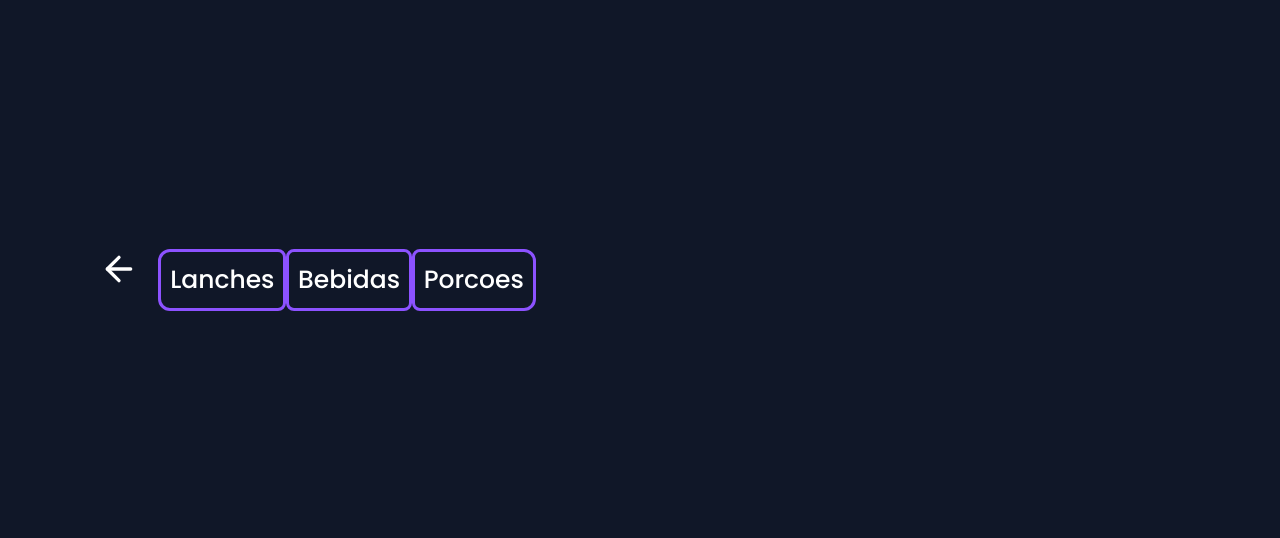
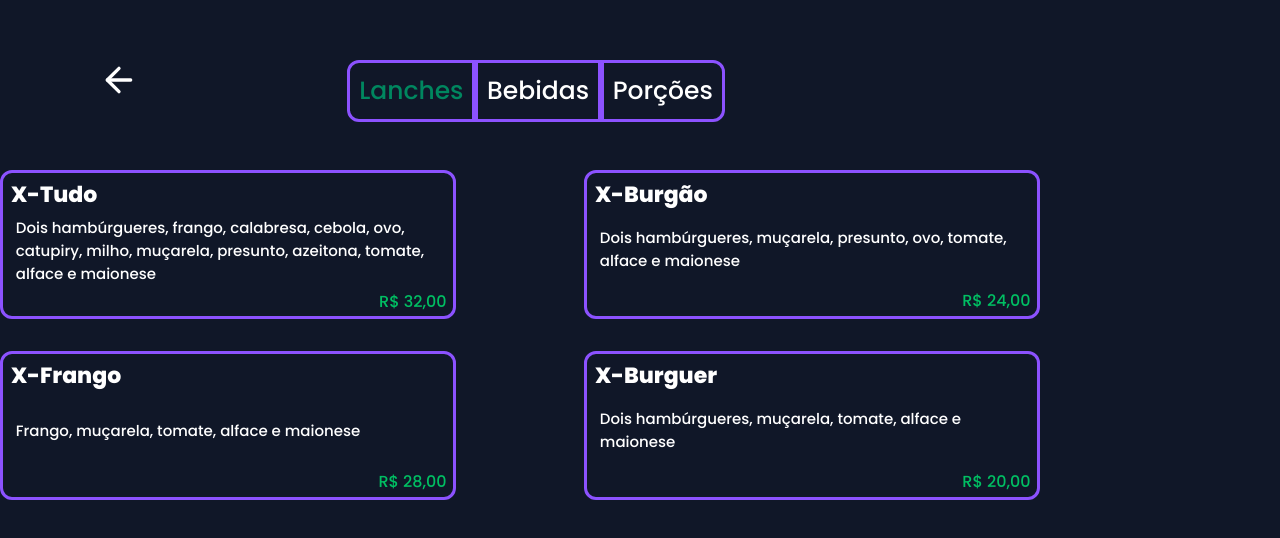
Before and after one commit to eualbino/Restaurante, a React (Vite) app: page /lanchesMenu in a window 1280 px wide. Shown: the part 144-682 px from the top of the page. Built offline with nearby package versions, Linux system fonts and the light colour scheme; the HTML template or start-up script is replaced by a standard one.

Commit message:
Menu Finalizado

```diff
--- a/src/components/Header/index.tsx
+++ b/src/components/Header/index.tsx
@@ -9,7 +9,7 @@ interface headerProps {
 
 const Header = ({ children }: headerProps) => {
   function backPagePrevious() {
-    window.history.back()
+    window.history.back();
   }
   return (
     <HeaderContainer>
@@ -23,24 +23,34 @@ const Header = ({ children }: headerProps) => {
           <ArrowLeft size={40} />
         </button>
       )}
-      {location.pathname === "/lanchesMenu" || location.pathname === "/bebidasMenu" || location.pathname === "/porcoesMenu" ?
+      {location.pathname === "/lanchesMenu" ||
+      location.pathname === "/bebidasMenu" ||
+      location.pathname === "/porcoesMenu" ? (
         <HeaderMenuContain>
+          <nav>
+            <NavLink to="/lanchesMenu" title="Menu de lanches">
               <button>
                 <span>Lanches</span>
               </button>
+            </NavLink>
+            <NavLink to="/bebidasMenu" title="Menu de bebidas">
               <button>
                 <span>Bebidas</span>
               </button>
+            </NavLink>
+            <NavLink to="/porcoesMenu" title="Menu de porcoes">
               <button>
-          <span>Porcoes</span>
+                <span>Porções</span>
               </button>
+            </NavLink>
+          </nav>
         </HeaderMenuContain>
-      :
-      (<h1>{children}</h1>)}
+      ) : (
+        <h1>{children}</h1>
+      )}
 
       <span></span>
     </HeaderContainer>
-
   );
 };
 
--- a/src/components/Header/styles.ts
+++ b/src/components/Header/styles.ts
@@ -10,6 +10,11 @@ export const HeaderContainer = styled.header`
     text-decoration: none;
     color: ${(props) => props.theme.white};
   }
+
+  a:nth-child(1){
+     margin-left: 5rem;
+  }
+
   button {
     color: ${(props) => props.theme.white};
     margin-left: 5rem;
@@ -18,32 +23,47 @@ export const HeaderContainer = styled.header`
     cursor: pointer;
   }
   h1 {
-    margin-right: 10.5rem;
+    margin-right: 7.5rem;
     font-size: 2.6rem;
   }
 `;
 
 export const HeaderMenuContain = styled.div`
   display: flex;
-  margin-right: 9.7rem;
+  margin-right: 12.9rem;
   margin-top: 1rem;
+
+  nav{
+    display: flex;
+  }
+
+  a {
+    border: 3px solid ${(props) => props.theme["purple-500"]};
+
     button {
       margin: 0px;
       justify-content: center;
-    border: 3px solid ${(props) => props.theme["purple-500"]};
       cursor: pointer;
       padding: 0.55rem;
       font-size: 25px;
+
       &:hover {
         color: ${(props) => props.theme["green-300"]};
       }
+    }
+
     &:first-child {
       border-top-left-radius: 12px;
       border-bottom-left-radius: 12px;
     }
+
     &:last-child {
       border-top-right-radius: 12px;
       border-bottom-right-radius: 12px;
     }
+
+    &.active span{
+      color: ${(props) => props.theme["green-500"]};
+    }
   }
 `;
--- a/src/pages/Menu/BebidasMenu/index.tsx
+++ b/src/pages/Menu/BebidasMenu/index.tsx
@@ -1,5 +1,46 @@
+import Header from "../../../components/Header";
+import { BebidasMenuContainer, MainDivBebidas, PriceBebidas, TitleBebidas } from "./styles";
+
 const BebidasMenu = () => {
-    return ( <h1>BebidasMenu</h1> );
-}
+  return (
+    <div>
+      <Header />
+      <BebidasMenuContainer>
+        <MainDivBebidas>
+            <TitleBebidas>
+              <span>Água mineral 500ml</span>
+            </TitleBebidas>
+            <PriceBebidas>
+              <span>R$ 24,00</span>
+            </PriceBebidas>
+        </MainDivBebidas>
+        <MainDivBebidas>
+            <TitleBebidas>
+              <span>Coca-Cola 2L</span>
+            </TitleBebidas>
+            <PriceBebidas>
+              <span>R$ 24,00</span>
+            </PriceBebidas>
+        </MainDivBebidas>
+        <MainDivBebidas>
+            <TitleBebidas>
+              <span>Chope 350ml</span>
+            </TitleBebidas>
+            <PriceBebidas>
+              <span>R$ 24,00</span>
+            </PriceBebidas>
+        </MainDivBebidas>
+        <MainDivBebidas>
+            <TitleBebidas>
+              <span>H2O Limoneto</span>
+            </TitleBebidas>
+            <PriceBebidas>
+              <span>R$ 24,00</span>
+            </PriceBebidas>
+        </MainDivBebidas>
+      </BebidasMenuContainer>
+    </div>
+  );
+};
 
 export default BebidasMenu;
--- a/src/pages/Menu/BebidasMenu/styles.ts
+++ b/src/pages/Menu/BebidasMenu/styles.ts
@@ -0,0 +1,36 @@
+import { styled } from "styled-components";
+
+export const BebidasMenuContainer = styled.div`
+    padding-top: 3rem;
+    display: grid;
+    grid-template-columns: 1fr 1fr;
+    column-gap: 8rem;
+    row-gap: 2rem;
+    margin: 0 auto;
+    width: 65rem;
+`;
+
+export const MainDivBebidas = styled.div`
+    display: flex;
+    flex-direction: column;
+    border: 3px solid ${props => props.theme["purple-500"]};
+    border-radius: 12px;
+    justify-content: space-between;
+    height: 6rem;
+`;
+
+export const TitleBebidas = styled.div`
+    margin-left: 0.5rem;
+    margin-top: 0.3rem;
+    font-size: 24px;
+    font-weight: bold;
+`;
+
+export const PriceBebidas = styled.div`
+    font-size: 18px;
+    font-weight: 600;
+    text-align: right;
+    margin-right: 0.4rem;
+    padding-bottom: 3px;
+    color: ${props => props.theme["green-300"]};
+`;
--- a/src/pages/Menu/LanchesMenu/index.tsx
+++ b/src/pages/Menu/LanchesMenu/index.tsx
@@ -1,11 +1,74 @@
 import Header from "../../../components/Header";
+import {
+  LanchesMenuContainer,
+  MainDivLanches,
+  PriceLanches,
+  TextLanches,
+  TitleLanches,
+} from "./styles";
 
 const LanchesMenu = () => {
   return (
     <div>
-      <div>
-        <Header  />
-      </div>
+      <Header />
+      <LanchesMenuContainer>
+        <MainDivLanches>
+          <TitleLanches>
+            <span>X-Tudo</span>
+          </TitleLanches>
+          <TextLanches>
+            <span>
+              Dois hambúrgueres, frango, calabresa, cebola, ovo, catupiry,
+              milho, muçarela, presunto, azeitona, tomate, alface e maionese
+            </span>
+          </TextLanches>
+          <PriceLanches>
+            <span>R$ 32,00</span>
+          </PriceLanches>
+        </MainDivLanches>
+
+        <MainDivLanches>
+          <TitleLanches>
+            <span>X-Burgão</span>
+          </TitleLanches>
+          <TextLanches>
+            <span>
+              Dois hambúrgueres, muçarela, presunto, ovo, tomate, alface e
+              maionese
+            </span>
+          </TextLanches>
+          <PriceLanches>
+            <span>R$ 24,00</span>
+          </PriceLanches>
+        </MainDivLanches>
+
+        <MainDivLanches>
+          <TitleLanches>
+            <span>X-Frango</span>
+          </TitleLanches>
+          <TextLanches>
+            <span>
+            Frango, muçarela, tomate, alface e maionese
+            </span>
+          </TextLanches>
+          <PriceLanches>
+            <span>R$ 28,00</span>
+          </PriceLanches>
+        </MainDivLanches>
+
+
+        <MainDivLanches>
+          <TitleLanches>
+            <span>X-Burguer</span>
+          </TitleLanches>
+          <TextLanches>
+            <span>Dois hambúrgueres, muçarela, tomate, alface e maionese</span>
+          </TextLanches>
+          <PriceLanches>
+            <span>R$ 20,00</span>
+          </PriceLanches>
+        </MainDivLanches>
+      </LanchesMenuContainer>
     </div>
   );
 };
--- a/src/pages/Menu/LanchesMenu/styles.ts
+++ b/src/pages/Menu/LanchesMenu/styles.ts
@@ -0,0 +1,40 @@
+import { styled } from "styled-components";
+
+export const LanchesMenuContainer = styled.div`
+    padding-top: 3rem;
+    display: grid;
+    grid-template-columns: 1fr 1fr;
+    column-gap: 8rem;
+    row-gap: 2rem;
+    margin: 0 auto;
+    width: 65rem;
+`;
+
+export const MainDivLanches = styled.div`
+    display: flex;
+    flex-direction: column;
+    border: 3px solid ${props => props.theme["purple-500"]};
+    border-radius: 12px;
+    justify-content: space-between;
+    height: 9.3rem;
+`;
+
+export const TitleLanches = styled.div`
+    margin-left: 0.5rem;
+    margin-top: 0.3rem;
+    font-size: 22px;
+    font-weight: bold;
+`;
+
+export const TextLanches = styled.div`
+    margin-left: 0.5rem;
+    font-size: 15px;
+    padding: 0.3rem;
+`;
+
+export const PriceLanches = styled.div`
+    text-align: right;
+    margin-right: 0.4rem;
+    padding-bottom: 3px;
+    color: ${props => props.theme["green-300"]};
+`;
--- a/src/pages/Menu/PorcoesMenu/index.tsx
+++ b/src/pages/Menu/PorcoesMenu/index.tsx
@@ -1,5 +1,76 @@
+import Header from "../../../components/Header";
+import {
+  MainDivPorcoes,
+  PorcoesMenuContainer,
+  PricePorcoes,
+  TextPorcoes,
+  TitlePorcoes,
+} from "./styles";
+
 const PorcoesMenu = () => {
-    return ( <h1>PorcoesMenu</h1> );
-}
+  return (
+    <div>
+      <Header />
+      <PorcoesMenuContainer>
+        <MainDivPorcoes>
+          <TitlePorcoes>
+            <span>Contra-Filé inteira</span>
+          </TitlePorcoes>
+          <TextPorcoes>
+            <span>
+              800g de contra-filé, calabresa, cebola, azeitona e pão de
+              aperitivo
+            </span>
+          </TextPorcoes>
+          <PricePorcoes>
+            <span>R$ 58,00</span>
+          </PricePorcoes>
+        </MainDivPorcoes>
+
+        <MainDivPorcoes>
+          <TitlePorcoes>
+            <span>Meia Fritas</span>
+          </TitlePorcoes>
+          <TextPorcoes>
+            <span>
+            400g de batata-frita e queijo ralado
+            </span>
+          </TextPorcoes>
+          <PricePorcoes>
+            <span>R$ 18,00</span>
+          </PricePorcoes>
+        </MainDivPorcoes>
+
+        <MainDivPorcoes>
+          <TitlePorcoes>
+            <span>Inteira Fritas</span>
+          </TitlePorcoes>
+          <TextPorcoes>
+            <span>
+            800g de batata-frita e queijo ralado
+            </span>
+          </TextPorcoes>
+          <PricePorcoes>
+            <span>R$ 28,00</span>
+          </PricePorcoes>
+        </MainDivPorcoes>
+
+        <MainDivPorcoes>
+          <TitlePorcoes>
+            <span>Porção Mista</span>
+          </TitlePorcoes>
+          <TextPorcoes>
+            <span>
+            200g de frango, 200g de lombo, 200g de contra-filé, calabresa, cebola, azeitona e pão de aperitivo
+            </span>
+          </TextPorcoes>
+          <PricePorcoes>
+            <span>R$ 24,00</span>
+          </PricePorcoes>
+        </MainDivPorcoes>
+      </PorcoesMenuContainer>
+    </div>
+  );
+};
 
 export default PorcoesMenu;
--- a/src/pages/Mesas/PedidosMesas/styles.ts
+++ b/src/pages/Mesas/PedidosMesas/styles.ts
@@ -133,11 +133,9 @@ export const ButtonOptions = styled.div`
     border-radius: 6px;
     gap: 0.5rem;
     cursor: pointer;
-    span{
-      font-weight: bold;
-    }
+
     &:hover{
-      box-shadow: 0px 0px 10px -5px ${props => props.theme["purple-500"]};
+      box-shadow: 0px 0px 12px -5px ${props => props.theme["purple-500"]};
     }
   }
   a{
--- a/src/styles/global.ts
+++ b/src/styles/global.ts
@@ -14,4 +14,12 @@ export const GlobalStyle = createGlobalStyle`
     body, input, button{
         font: 1rem Poppins, sans-serif;
     }
-`
+    body::-webkit-scrollbar{
+        width: 8px;
+
+    }
+    body::-webkit-scrollbar-thumb{
+        background-color: ${props => props.theme["purple-500"]};
+        border-radius: 10px;
+    }
+`;
--- a/src/styles/themes/default.ts
+++ b/src/styles/themes/default.ts
@@ -1,8 +1,10 @@
 export const defaultTheme = {
     'white': '#fff',
+    'blue-500': '#121A2E',
     'blue-700': '#101728',
     'purple-500': '#8C52FF',
     'purple-600': '#723CBA',
     'red-400': '#FF3C5F',
     'green-300': '#00BF63',
+    'green-500': '#00875F',
 } as const;
```
Also changed, not shown: src/pages/Menu/PorcoesMenu/styles.ts (+40 -0 lines). Lines whose indentation alone changed are shown as unchanged.
